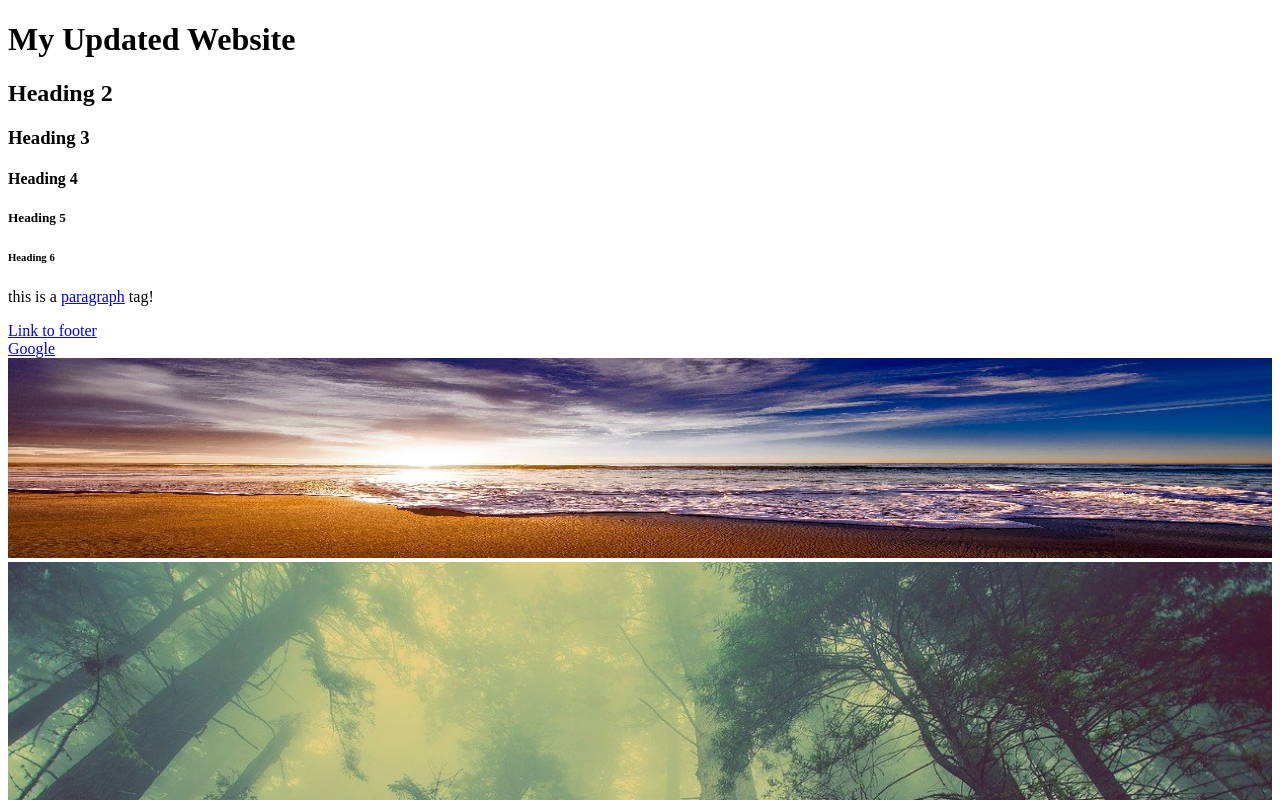
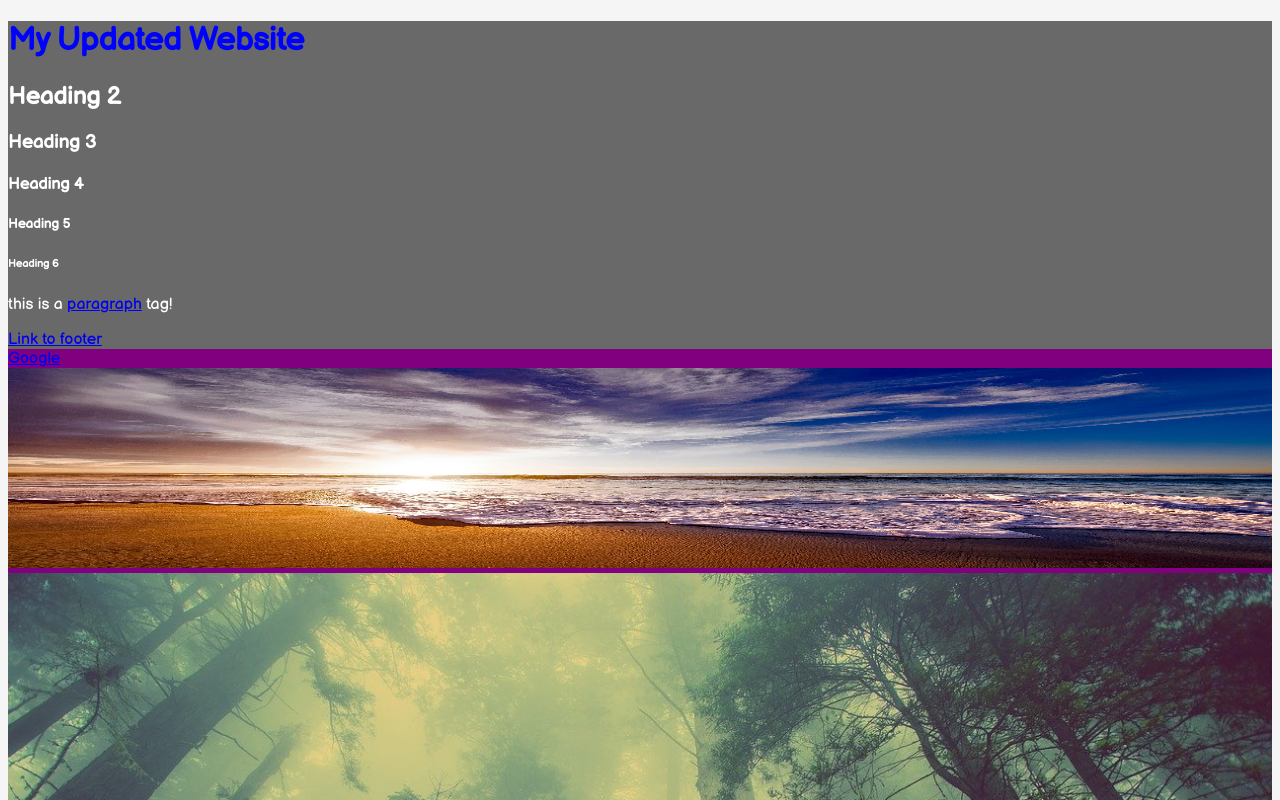
Before and after one commit to claytonschroeder-cs/website, a plain HTML site: page index.html in a window 1280 px wide. Shown: the top 800 px of the page. Drawn offline with Linux system fonts and the light colour scheme.

Commit message:
Added styles and edited index.html

```diff
--- a/index.html
+++ b/index.html
@@ -3,6 +3,10 @@
 <head>
 	<title>My Website</title>
 	<meta charset="utf-8">
+
+	<link rel="stylesheet" href="style.css">
+	<link href="https://fonts.googleapis.com/css2?family=Balsamiq+Sans&display=swap" rel="stylesheet">
+
 </head>
 <body>
 	<!-- I need to figure out what my title -->
--- /dev/null
+++ b/style.css
@@ -0,0 +1,24 @@
+body {
+	background-color: WhiteSmoke;
+	color: Black;
+	font-family: 'Balsamiq Sans', cursive;
+}
+
+h1 {
+	color: Blue;
+}
+
+header {
+	background-color: DimGrey;
+	color: White;
+}
+
+section {
+	background-color: Purple;
+	color: White;
+}
+
+footer {
+	background-color: Black;
+	color: White;
+}
```
